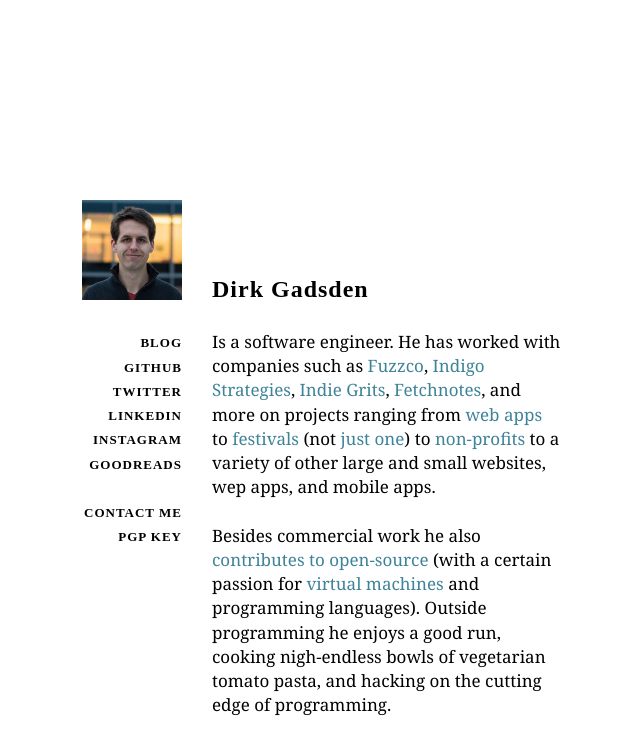
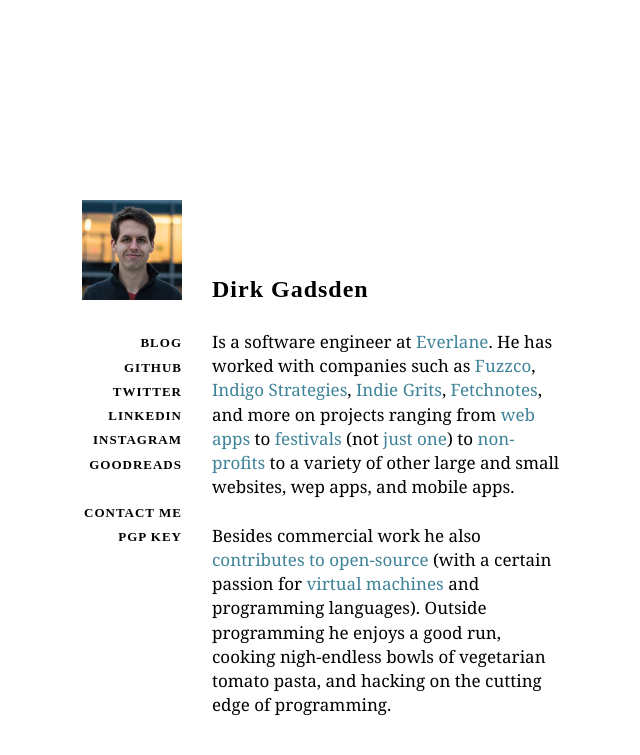
Before and after one commit to dirk/dirk.to, a Jekyll site: the page built from index.html, in a window 1280 px wide. Shown: the top 755 px of the page, without its empty margins (328-968 px from the left). Built offline with Jekyll 4.4.1, drawn with Linux system fonts in a browser that asks for light colours; Markdown is read by kramdown in place of the engine named in the settings; comment, search, counter and statistics services are not loaded.

Commit message:
Update bio!

```diff
--- a/index.html
+++ b/index.html
@@ -59,7 +59,7 @@
         </div>
         <div class="main">
           <h1 class="name">Dirk Gadsden</h1>
-          <p>Is a software engineer. He has worked with companies such as <a href="http://fuzzco.com/">Fuzzco</a>, <a href="http://indigostrategies.com/">Indigo Strategies</a>, <a href="http://indiegrits.com/">Indie Grits</a>, <a href="http://www.fetchnotes.com/">Fetchnotes</a>, and more on projects ranging from <a href="http://goestowork.com" title="Goes to Work">web apps</a> to <a href="http://indiegrits.com/">festivals</a> (not <a href="http://spoletousa.org/">just one</a>) to <a href="http://coastalconservationleague.org/">non-profits</a> to a variety of other large and small websites, wep apps, and mobile apps.</p>
+          <p>Is a software engineer at <a href="https://www.everlane.com/">Everlane</a>. He has worked with companies such as <a href="http://fuzzco.com/">Fuzzco</a>, <a href="http://indigostrategies.com/">Indigo Strategies</a>, <a href="http://indiegrits.com/">Indie Grits</a>, <a href="http://www.fetchnotes.com/">Fetchnotes</a>, and more on projects ranging from <a href="http://goestowork.com" title="Goes to Work">web apps</a> to <a href="http://indiegrits.com/">festivals</a> (not <a href="http://spoletousa.org/">just one</a>) to <a href="http://coastalconservationleague.org/">non-profits</a> to a variety of other large and small websites, wep apps, and mobile apps.</p>
           <p>Besides commercial work he also <a href="https://github.com/dirk">contributes to open-source</a> (with a certain passion for <a href="https://github.com/dirk/hivm">virtual machines</a> and programming languages). Outside programming he enjoys a good run, cooking nigh-endless bowls of vegetarian tomato pasta, and hacking on the cutting edge of programming.</p>
         </div><!--/.main-->
 
```
